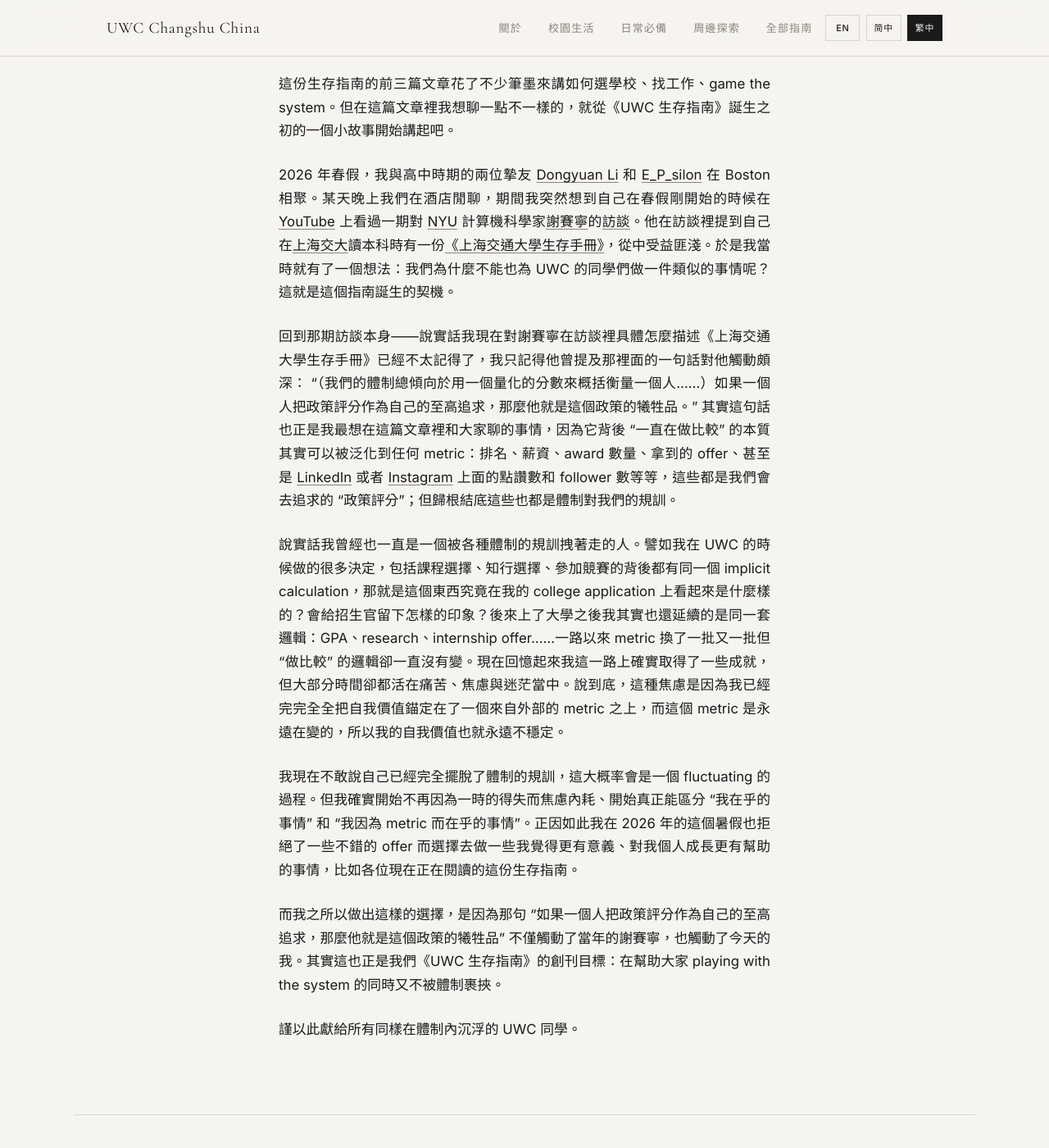
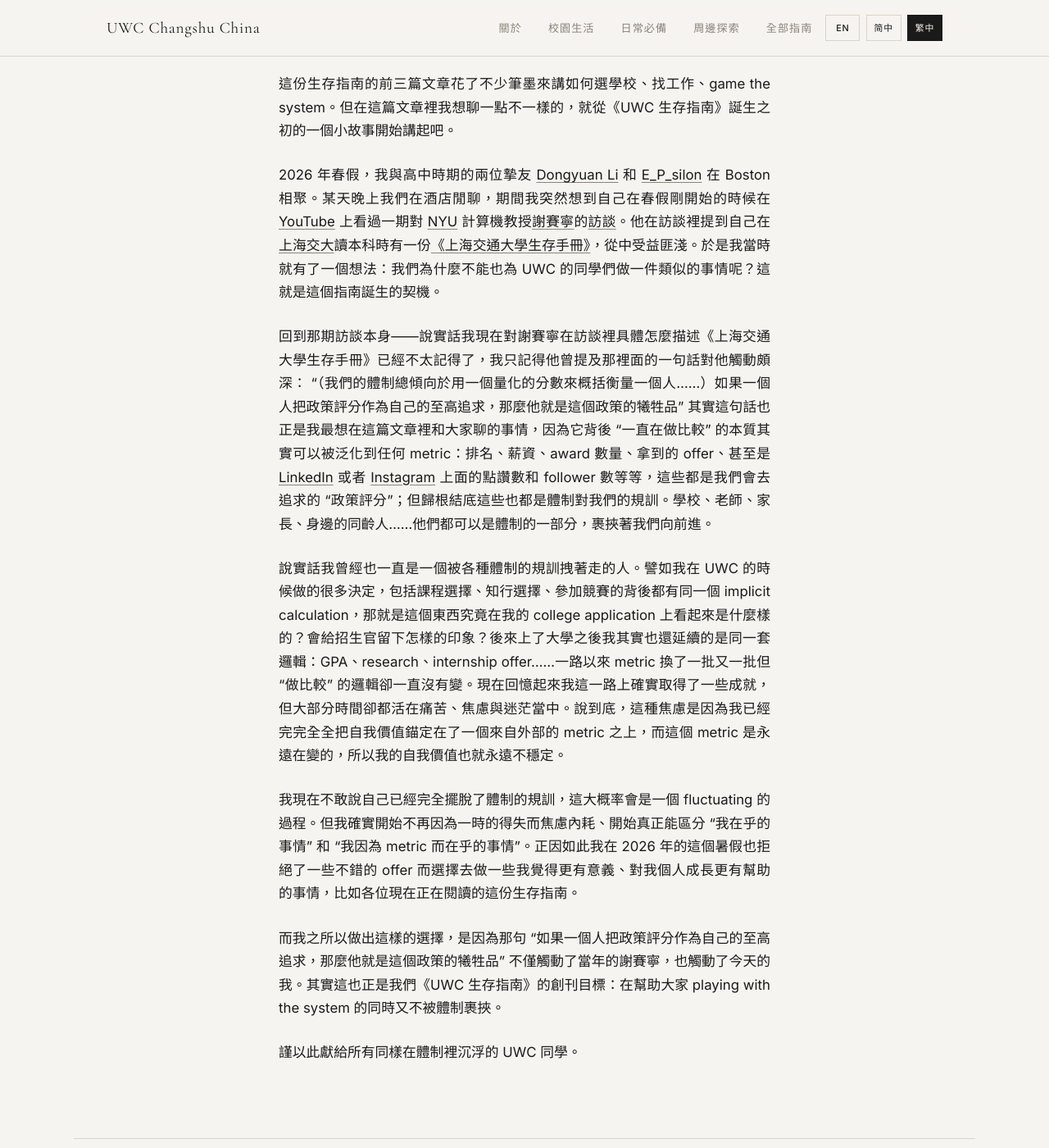
Before and after one commit to United-World-College/UWC-Survival-Guide, a Jekyll site: the page built from website/_guides/chinese/victims-of-the-system-TW.md, in a window 1280 px wide and 1400 px high, scrolled down 523 px. Shown: the whole window at 82% size. Built offline with Jekyll 4.4.1, drawn with Linux system fonts in a browser that asks for light colours.

Commit message:
docs: sync TW/EN of 'Victims of the System' to match CN source
- TW/EN: 計算機科學家 / computer scientist → 計算機教授 / computer science professor
- TW: drop terminal '。' inside the closing quote on the key SJTU line
- TW/EN: add the 'schools, teachers, parents, peers' sentence at the end of paragraph 3
- TW: 體制內 → 體制裡 in the closing dedication

```diff
--- a/website/_guides/chinese/victims-of-the-system-TW.md
+++ b/website/_guides/chinese/victims-of-the-system-TW.md
@@ -16,9 +16,9 @@
 
 這份生存指南的前三篇文章花了不少筆墨來講如何選學校、找工作、game the system。但在這篇文章裡我想聊一點不一樣的，就從《UWC 生存指南》誕生之初的一個小故事開始講起吧。
 
-2026 年春假，我與高中時期的兩位摯友 [Dongyuan Li]({{ '/zh-tw/authors/tom-li/' | relative_url }}) 和 [E_P_silon]({{ '/zh-tw/authors/edwardpanwh/' | relative_url }}) 在 Boston 相聚。某天晚上我們在酒店閒聊，期間我突然想到自己在春假剛開始的時候在 [YouTube](https://en.wikipedia.org/wiki/YouTube) 上看過一期對 [NYU](https://en.wikipedia.org/wiki/New_York_University) 計算機科學家[謝賽寧](https://www.sainingxie.com)的[訪談](https://youtu.be/rIwgZWzUKm8?si=r27NOTcaTh9wJ2IA)。他在訪談裡提到自己在[上海交大](https://en.wikipedia.org/wiki/Shanghai_Jiao_Tong_University)讀本科時有一份[《上海交通大學生存手冊》](https://survivesjtu.gitbook.io/survivesjtumanual)，從中受益匪淺。於是我當時就有了一個想法：我們為什麼不能也為 UWC 的同學們做一件類似的事情呢？這就是這個指南誕生的契機。
+2026 年春假，我與高中時期的兩位摯友 [Dongyuan Li]({{ '/zh-tw/authors/tom-li/' | relative_url }}) 和 [E_P_silon]({{ '/zh-tw/authors/edwardpanwh/' | relative_url }}) 在 Boston 相聚。某天晚上我們在酒店閒聊，期間我突然想到自己在春假剛開始的時候在 [YouTube](https://en.wikipedia.org/wiki/YouTube) 上看過一期對 [NYU](https://en.wikipedia.org/wiki/New_York_University) 計算機教授[謝賽寧](https://www.sainingxie.com)的[訪談](https://youtu.be/rIwgZWzUKm8?si=r27NOTcaTh9wJ2IA)。他在訪談裡提到自己在[上海交大](https://en.wikipedia.org/wiki/Shanghai_Jiao_Tong_University)讀本科時有一份[《上海交通大學生存手冊》](https://survivesjtu.gitbook.io/survivesjtumanual)，從中受益匪淺。於是我當時就有了一個想法：我們為什麼不能也為 UWC 的同學們做一件類似的事情呢？這就是這個指南誕生的契機。
 
-回到那期訪談本身——說實話我現在對謝賽寧在訪談裡具體怎麼描述《上海交通大學生存手冊》已經不太記得了，我只記得他曾提及那裡面的一句話對他觸動頗深： "（我們的體制總傾向於用一個量化的分數來概括衡量一個人……）如果一個人把政策評分作為自己的至高追求，那麼他就是這個政策的犧牲品。" 其實這句話也正是我最想在這篇文章裡和大家聊的事情，因為它背後 "一直在做比較" 的本質其實可以被泛化到任何 metric：排名、薪資、award 數量、拿到的 offer、甚至是 [LinkedIn](https://en.wikipedia.org/wiki/LinkedIn) 或者 [Instagram](https://en.wikipedia.org/wiki/Instagram) 上面的點讚數和 follower 數等等，這些都是我們會去追求的 "政策評分"；但歸根結底這些也都是體制對我們的規訓。
+回到那期訪談本身——說實話我現在對謝賽寧在訪談裡具體怎麼描述《上海交通大學生存手冊》已經不太記得了，我只記得他曾提及那裡面的一句話對他觸動頗深： "（我們的體制總傾向於用一個量化的分數來概括衡量一個人……）如果一個人把政策評分作為自己的至高追求，那麼他就是這個政策的犧牲品" 其實這句話也正是我最想在這篇文章裡和大家聊的事情，因為它背後 "一直在做比較" 的本質其實可以被泛化到任何 metric：排名、薪資、award 數量、拿到的 offer、甚至是 [LinkedIn](https://en.wikipedia.org/wiki/LinkedIn) 或者 [Instagram](https://en.wikipedia.org/wiki/Instagram) 上面的點讚數和 follower 數等等，這些都是我們會去追求的 "政策評分"；但歸根結底這些也都是體制對我們的規訓。學校、老師、家長、身邊的同齡人……他們都可以是體制的一部分，裹挾著我們向前進。
 
 說實話我曾經也一直是一個被各種體制的規訓拽著走的人。譬如我在 UWC 的時候做的很多決定，包括課程選擇、知行選擇、參加競賽的背後都有同一個 implicit calculation，那就是這個東西究竟在我的 college application 上看起來是什麼樣的？會給招生官留下怎樣的印象？後來上了大學之後我其實也還延續的是同一套邏輯：GPA、research、internship offer……一路以來 metric 換了一批又一批但 "做比較" 的邏輯卻一直沒有變。現在回憶起來我這一路上確實取得了一些成就，但大部分時間卻都活在痛苦、焦慮與迷茫當中。說到底，這種焦慮是因為我已經完完全全把自我價值錨定在了一個來自外部的 metric 之上，而這個 metric 是永遠在變的，所以我的自我價值也就永遠不穩定。
 
@@ -26,4 +26,4 @@
 
 而我之所以做出這樣的選擇，是因為那句 "如果一個人把政策評分作為自己的至高追求，那麼他就是這個政策的犧牲品" 不僅觸動了當年的謝賽寧，也觸動了今天的我。其實這也正是我們《UWC 生存指南》的創刊目標：在幫助大家 playing with the system 的同時又不被體制裹挾。
 
-謹以此獻給所有同樣在體制內沉浮的 UWC 同學。
+謹以此獻給所有同樣在體制裡沉浮的 UWC 同學。
```
Also changed, not shown: website/_guides/default/victims-of-the-system.md (+2 -2 lines).
